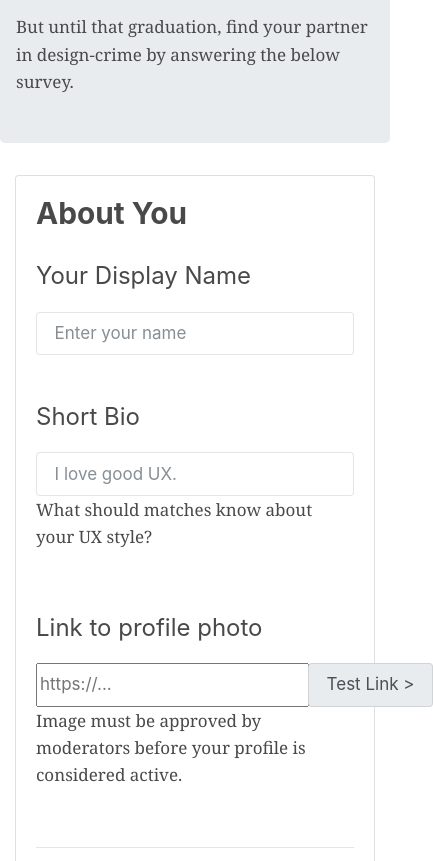
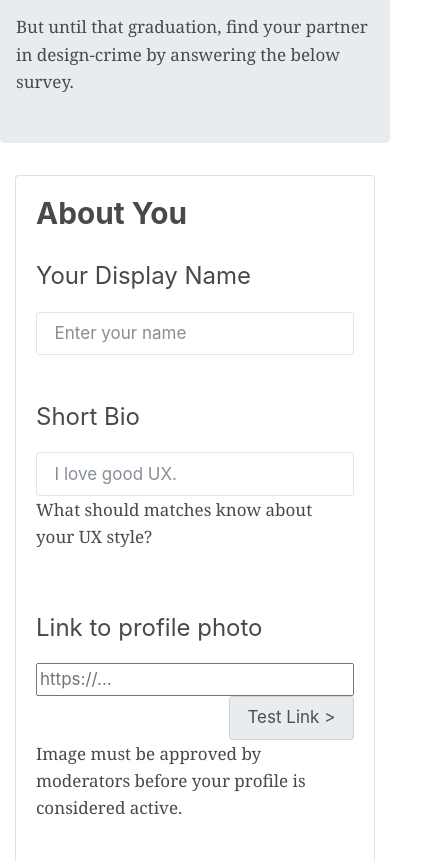
Before and after one commit to krosenk729/Express-UX-Matcher, a website: page src/public/survey.html in a window 390 px wide. Shown: the part 199-1060 px from the top of the page, 433 px wide, since content can reach past the window. Drawn offline with nearby package versions, Linux system fonts and the light colour scheme.

Commit message:
rogue semicolon in a css media query has been rangled

```diff
--- a/src/public/assets/style.css
+++ b/src/public/assets/style.css
@@ -35,8 +35,8 @@ footer{
 }
 
 
-@media screen and (max-width: 456px; ){
-  .url.input-group{  flex-wrap: wrap; }
+@media screen and (max-width: 456px ){
+  .url.input-group{ flex-wrap: wrap; justify-content: flex-end; }
   .input-group-append{ flex-basis: 100%; }
   .input-group-text{ width: 100%; }
 }
```
